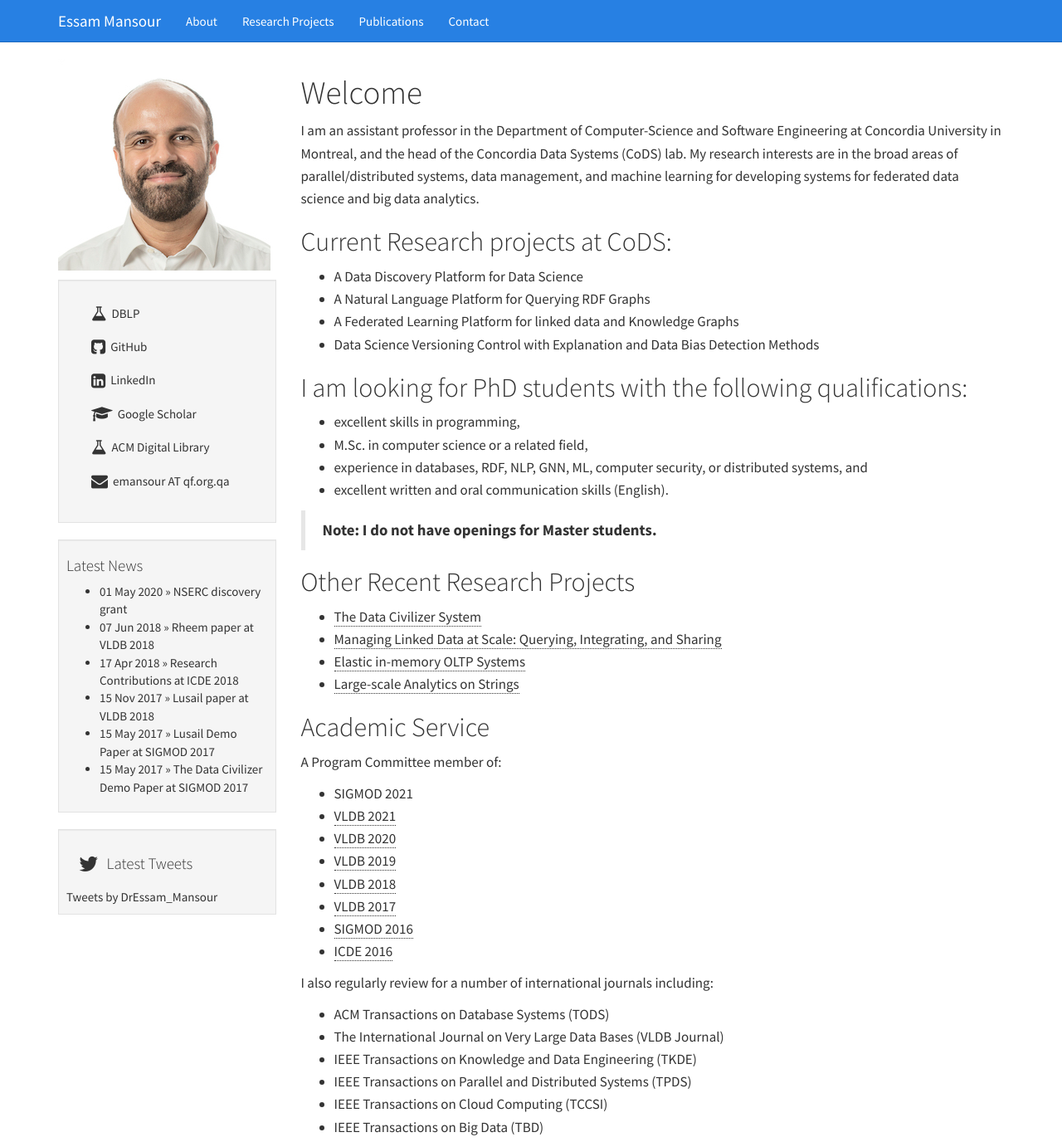
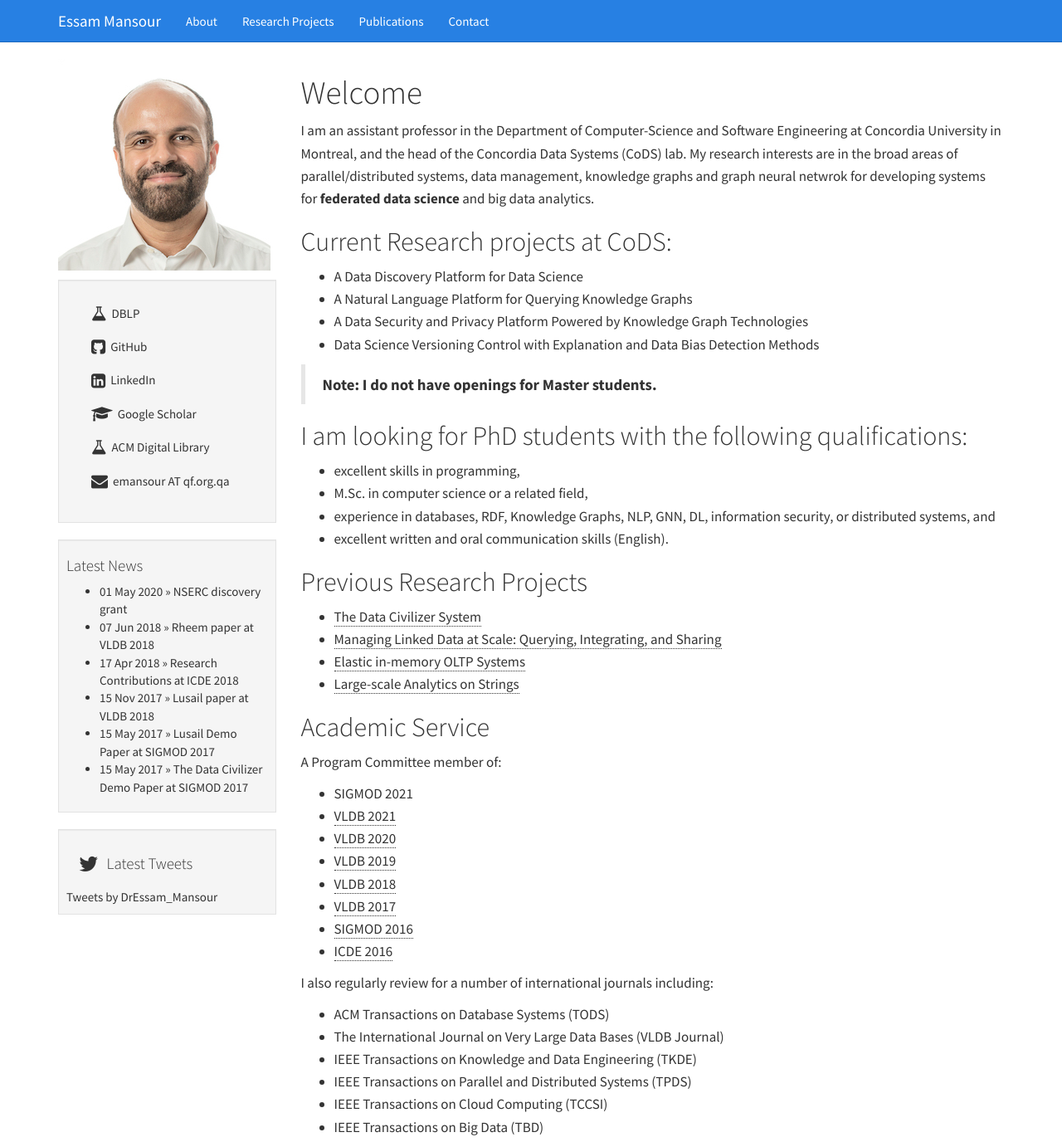
Before and after one commit to mansoure/mansoure.github.io, a Jekyll site: the page built from index.md, in a window 1280 px wide and 1382 px high. Shown: the whole window at 83% size. Built offline with Jekyll 4.4.1, drawn with Linux system fonts in a browser that asks for light colours; comment, search, counter and statistics services are not loaded.

Commit message:
Update index.md

```diff
--- a/index.md
+++ b/index.md
@@ -4,24 +4,24 @@ title: Essam Mansour
 ---
 # Welcome
 
-I am an assistant professor in the Department of Computer-Science and Software Engineering at Concordia University in Montreal, and the head of the Concordia Data Systems (CoDS) lab. My research interests are in the broad areas of parallel/distributed systems, data management, and machine learning for developing systems for federated data science and big data analytics.
+I am an assistant professor in the Department of Computer-Science and Software Engineering at Concordia University in Montreal, and the head of the Concordia Data Systems (CoDS) lab. My research interests are in the broad areas of parallel/distributed systems, data management, knowledge graphs and graph neural netwrok for developing systems for **federated data science** and big data analytics.
 
 ## Current Research projects at CoDS:
 
 - A Data Discovery Platform for Data Science
-- A Natural Language Platform for Querying RDF Graphs
-- A Federated Learning Platform for linked data and Knowledge Graphs
+- A Natural Language Platform for Querying Knowledge Graphs
+- A Data Security and Privacy Platform Powered by Knowledge Graph Technologies
 - Data Science Versioning Control with Explanation and Data Bias Detection Methods
+
+> **Note: I do not have openings for Master students.**
 
 ## I am looking for PhD students with the following qualifications:
 - excellent skills in programming,
 - M.Sc. in computer science or a related field,
-- experience in databases, RDF, NLP, GNN, ML, computer security, or distributed systems, and
+- experience in databases, RDF, Knowledge Graphs, NLP, GNN, DL, information security, or distributed systems, and
 - excellent written and oral communication skills (English).
 
-> **Note: I do not have openings for Master students.**
-
-## Other Recent Research Projects
+## Previous Research Projects
 
 - [The Data Civilizer System](/research/dc/)
 - [Managing Linked Data at Scale: Querying, Integrating, and Sharing](/research/lusail/)
```
